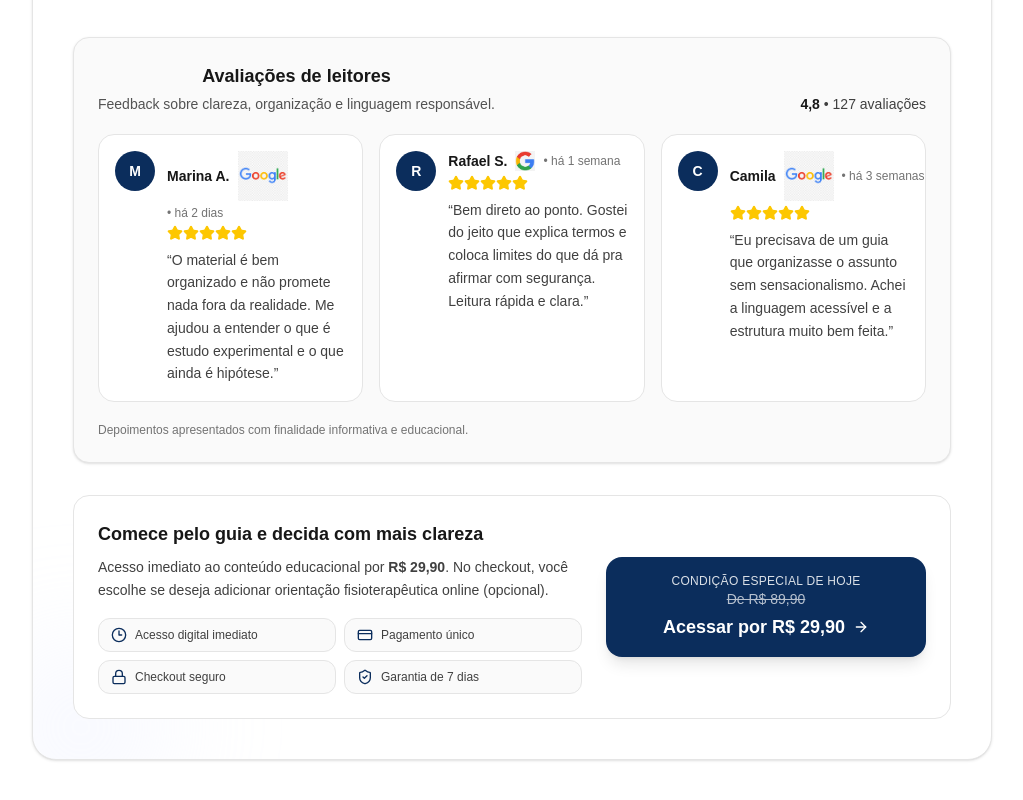
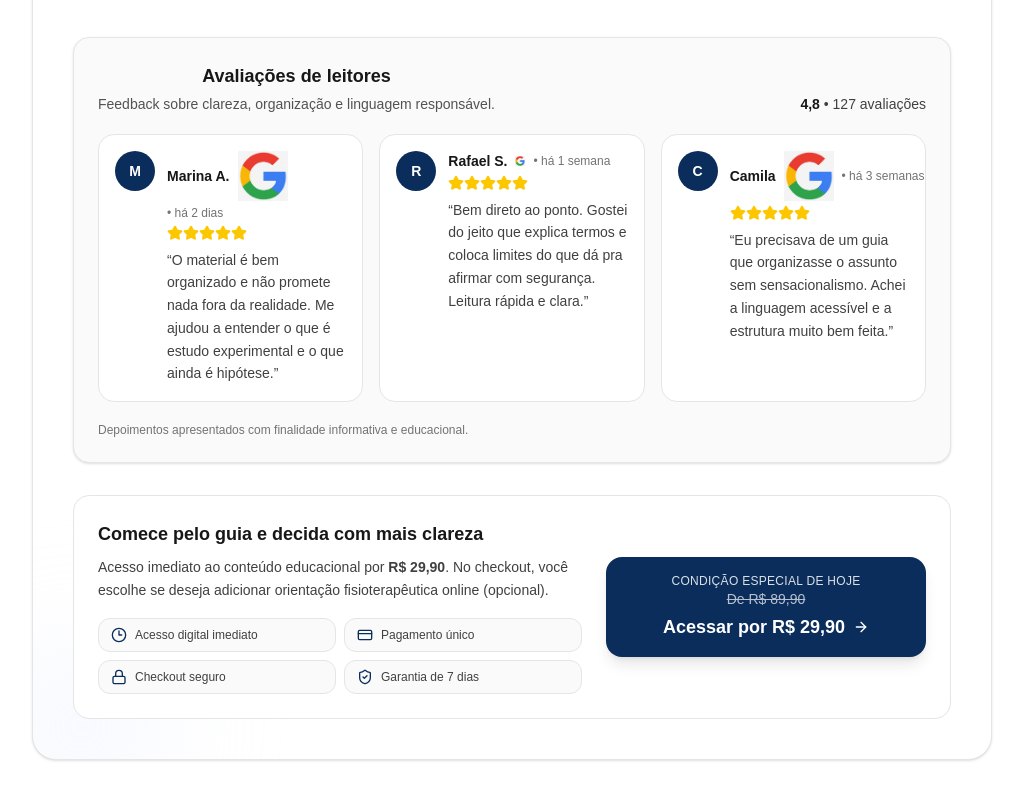
Before and after one commit to leandrotnorio/quiz-polilaminina, a Next.js app: page /oferta in a window 1280 px wide. Shown: the part 1560-2360 px from the top of the page, without its empty margins (128-1151 px from the left). Built offline with nearby package versions, Linux system fonts and the light colour scheme; no server answers.

Commit message:
alt na LP

```diff
--- a/src/app/oferta/page.tsx
+++ b/src/app/oferta/page.tsx
@@ -219,7 +219,7 @@ export default function OfertaPage() {
           <div className="flex flex-wrap items-center gap-x-2 gap-y-1">
             <p className="text-sm font-semibold text-neutral-900">Marina A.</p>
             <Image
-                src="/google.png"
+                src="/google1.jpg"
                 alt="Google"
                 width={50}
                 height={10}
@@ -255,7 +255,7 @@ export default function OfertaPage() {
               <Image
                 src="/google1.jpg"
                 alt="Google"
-                width={20}
+                width={10}
                 height={10}
                 className="object-contain"
               />
@@ -289,7 +289,7 @@ export default function OfertaPage() {
           <div className="flex items-center gap-x-2 gap-y-1">
             <p className="text-sm font-semibold text-neutral-900">Camila</p>
             <Image
-                src="/google.png"
+                src="/google1.jpg"
                 alt="Google"
                 width={50}
                 height={10}
```
